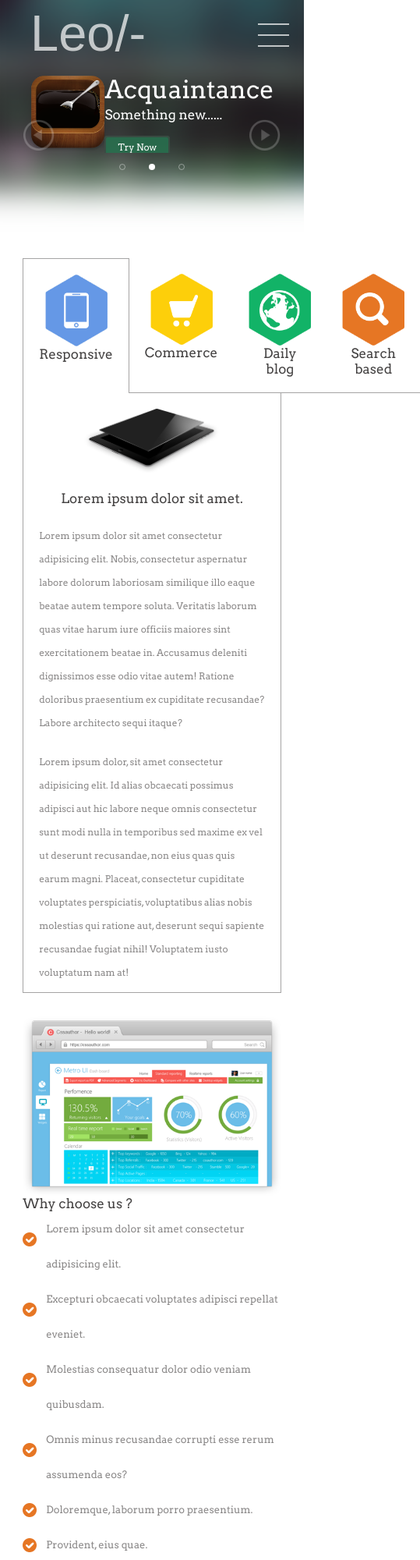
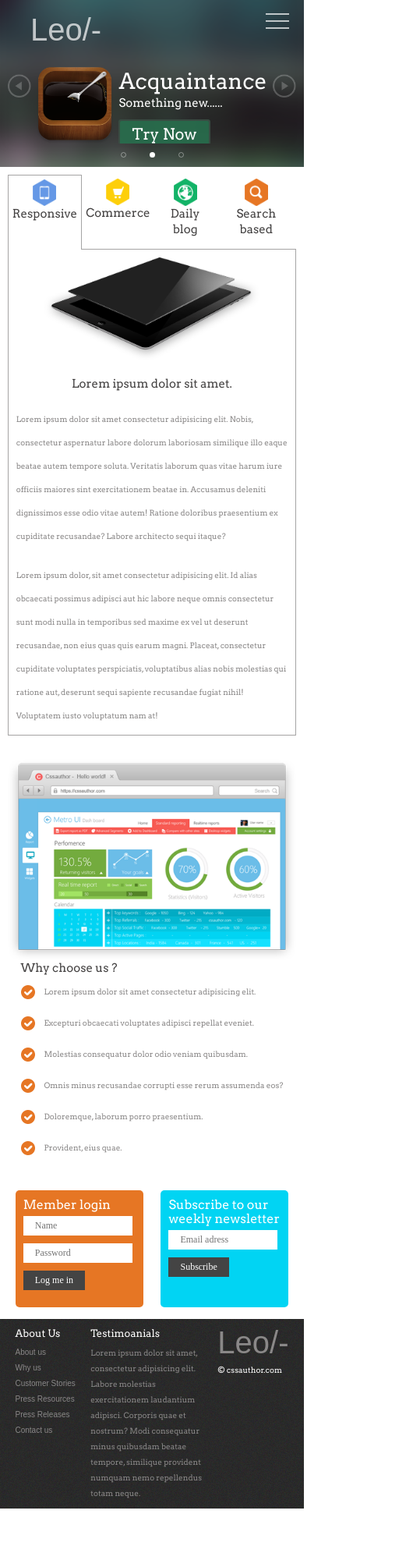
Before and after one commit to MorGuldur/leo, a plain HTML site: page index.html in a window 390 px wide. Shown: the top 2000 px of the page at 78% size, 539 px wide, since content can reach past the window. After the commit the page ends 1934 px from the top, so only its background shows below. Drawn offline with nearby package versions, Linux system fonts and the light colour scheme; a web font is replaced by a local one.

Commit message:
project done

```diff
--- a/css/media.css
+++ b/css/media.css
@@ -385,7 +385,6 @@
 		font-size: 14px;
 	}
 
-
 	.subfooter {
 		width: 70vw;
 		max-width: 1300px;
@@ -664,7 +663,6 @@
 	}
 }
 @media only screen and (max-width : 767px)  {
-
 	.header__nav {
 		position: absolute;
 		display: none;
@@ -682,8 +680,9 @@
 		z-index: 100;
 	}
 	.header__nav__link {
-		font-size: 20px;
+		font-size: 25px;
 		line-height: 50px;
+		color: rgba(255, 255, 255, 1);
 	}
 	.header__burger {
 		display: block;
@@ -733,26 +732,335 @@
 	}
 }
 @media only screen and (max-width : 600px)  {
+	.logo {
+		font-size: 55px;
+	}
 
+	.banner {
+		min-height: 20vh;
+	}
+	.banner__slide__button {
+		font-size: 20px;
+		padding: 5px 15px;
+	}
+
+	.main-info__slide {
+		width: 90vw;
+		max-width: 590px;
+	}
+	article img {
+		width: 80%;
+	}
+	.slider__control {
+		width: 90vw;
+		max-width: 590px;
+	}
+	.slider__control img {
+		width: 50px;
+	}
+
+	.subpromo {
+		width: 90vw;
+		max-width: 590px;
+	}
+
+	.feedback-main {
+		width: 90vw;
+		max-width: 590px;
+	}
+	.feedback__log {
+		min-width: 40vw;
+		min-height: 120px;
+		padding: 10px;
+		margin: 15px 10px;
+	}
+	.feedback__log input {
+		font-size: 12px;
+		width: 210px;
+		margin: 0 5px 10px 0;
+	}
+	.feedback__mail {
+		min-width: 40vw;
+		min-height: 140px;
+		padding: 10px;
+		margin: 15px 10px;
+	}
+	.feedback__mail input {
+		font-size: 12px;
+		width: 210px;
+		margin: 0 5px 10px 0;
+	}
+	.feedback h4{
+		font-size: 16px;
+		margin-bottom: 5px;
+	}
+	.feedback button {
+		font-size: 12px;
+	}
+
+	.subfooter {
+		width: 90vw;
+		max-width: 590px;
+	}
+	.footer__item__text {
+		width: 27vh;
+		font-size: 12px;
+	}
 }
 @media only screen and (max-width : 533px)  {
+	.feedback__log {
+		min-height: 150px;
+		max-width: 40vw;
+	}
+	.feedback__log input {
+		width: 190px;
+	}
+	.feedback__mail {
+		min-height: 150px;
+		max-width: 40vw;
+	}
+	.feedback__mail input {
+		width: 190px;
+	}
 
+	.footer__item__text {
+		width: 22vh;
+	}
 }
 @media only screen and (max-width : 414px)  {
+	h1 {
+		font-size: 28px;
+		line-height: 35px;
+	}
+	h2 {
+		font-size: 15px;
+		line-height: 20px;
+	}
+	h3 {
+		font-size: 15px;
+	}
+	h4 {
+		font-size: 13px;
+		line-height: 18px;
+	}
+	p {
+		font-size: 10px;
+		line-height: 30px;
+	}
 
+	.logo {
+		font-size: 40px;
+	}
+	.header__burger {
+		width: 30px;
+		height: 20px;
+		top: 0.9%;
+	}
+	.header__burger span {
+		top: 9px;
+	}
+	.header__burger.active::before {
+		top: 9px;
+	}
+	.header__burger.active::after {
+		bottom: 9px;
+	}
+
+	.banner {
+		min-height: 15vh;
+	}
+	.banner__slide__button {
+		font-size: 20px;
+		padding: 5px 15px;
+	}
+	.banner .slick-arrow {
+		margin: -50px 10px 0;
+		width: 30px;
+		height: 30px;
+	}
+	.banner .slick-dots li{
+		margin: 2px 15px;
+	}
+	.banner .slick-dots li button{
+		width: 7px;
+		height: 7px;
+	}
+
+	.main-info__slide {
+		width: 95vw;
+		max-width: 410px;
+		padding: 10px;
+	}
+	.slider__control {
+		width: 95vw;
+		max-width: 410px;
+	}
+	.slider__control img {
+		width: 30px;
+	}
+	label {
+		padding: 5px 5px 15px;
+	}
+
+	.subpromo {
+		width: 95vw;
+		max-width: 410px;
+	}
+	.promo__item p {
+		font-size: 10px;
+		line-height: 40px;
+	}
+
+	.feedback-main {
+		width: 95vw;
+		max-width: 410px;
+	}
+	.feedback__log {
+		min-height: 150px;
+		max-width: 42vw;
+	}
+	.feedback__log input {
+		width: 140px;
+	}
+	.feedback__mail {
+		min-height: 150px;
+		max-width: 42vw;
+	}
+	.feedback__mail input {
+		width: 140px;
+	}
+
+	.footer__item__text {
+		width: 17vh;
+		font-size: 10px;
+		line-height: 20px;
+	}
+	.footer__item ul a{
+		font-size: 10px;
+		line-height: 20px;
+	}
 }
 @media only screen and (max-width : 375px)  {
+	header {
+		min-height: 7vh;
+	}
+	.header__nav__link {
+		font-size: 15px;
+		line-height: 30px;
+	}
 
+	.banner__slide__button {
+		font-size: 15px;
+		padding: 2px;
+	}
 }
 @media only screen and (max-width : 360px)  {
+	h1 {
+		font-size: 20px;
+		line-height: 30px;
+	}
+	h2 {
+		line-height: 15px;
+	}
 
+	.banner__slide__text {
+		margin-bottom: 15px;
+	}
+	.banner__slide__button {
+		font-size: 13px;
+		padding: 2px;
+	}
+	.banner .slick-arrow {
+		top: 70%;
+		margin: -50px 7px 0;
+		width: 25px;
+		height: 25px;
+	}
+
+	.feedback__log {
+		min-height: 130px;
+	}
+	.feedback__log input {
+		width: 120px;
+	}
+	.feedback__mail {
+		min-height: 130px;
+	}
+	.feedback__mail input {
+		width: 120px;
+	}
+
+	.footer__item__text {
+		width: 15vh;
+	}
 }
 @media only screen and (max-width : 320px)  {
+	.promo__item p {
+		line-height: 30px;
+	}
 
+	.feedback__log {
+		max-width: 43vw;
+	}
+	.feedback__log input {
+		width: 110px;
+	}
+	.feedback__mail {
+		max-width: 43vw;
+	}
+	.feedback__mail input {
+		width: 110px;
+	}
+
+	.footer__item__text {
+		width: 10vh;
+	}
 }
 @media only screen and (max-width : 240px)  {
+	h1 {
+		font-size: 14px;
+	}
+	h2 {
+		font-size: 11px;
+	}
+	h3 {
+		font-size: 11px;
+}
 
+.logo {
+	font-size: 30px;
+}
+
+.banner__slide__button {
+	font-size: 12px;
+}
+
+	.slider__control img {
+		width: 20px;
+	}
+	label {
+		padding: 5px 2px 10px;
+	}
+
+	.feedback__log {
+		max-width: 43vw;
+		min-height: 170px;
+	}
+	.feedback__log input {
+		width: 80px;
+	}
+	.feedback__mail {
+		max-width: 43vw;
+		min-height: 170px;
+	}
+	.feedback__mail input {
+		width: 80px;
+	}
+
+	.footer__item__text {
+		width: 10vh;
+	}
 }
 @media only screen and (max-width : 176px)  {
-
+/* Неприемлимо */
 }
```
